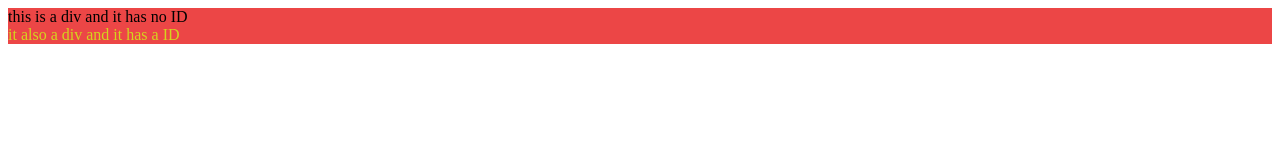
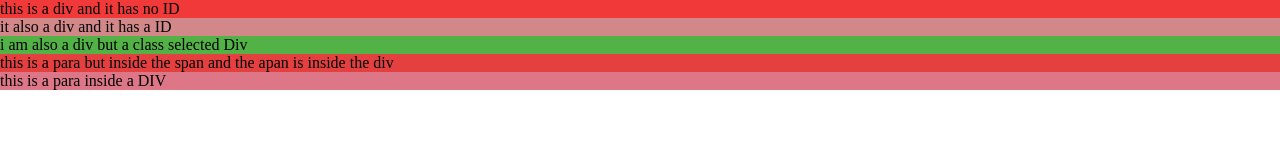
Before and after one commit to UmarGithX/Sigma-web-dev, a plain HTML site: page video 17 Css Selectors/index.html in a window 1280 px wide. Drawn offline with Linux system fonts and the light colour scheme.

Commit message:
Refactor index.html and style.css for video 17; update structure and styles for div elements

```diff
--- a/video 17 Css Selectors/index.html
+++ b/video 17 Css Selectors/index.html
@@ -1,14 +1,26 @@
 <!DOCTYPE html>
 <html lang="en">
-<head>
-    <meta charset="UTF-8">
-    <meta name="viewport" content="width=device-width, initial-scale=1.0">
+  <head>
+    <meta charset="UTF-8" />
+    <meta name="viewport" content="width=device-width, initial-scale=1.0" />
     <title>Css selector</title>
-    <link rel="stylesheet" href="style.css">
-</head>
-<body>
+    <link rel="stylesheet" href="style.css" />
+  </head>
+  <body>
+    <!-- element selector -->
     <div>this is a div and it has no ID</div>
-    <div id="nddiv">it also a div and it has a ID</div>
+    <!-- id Selector -->
+    <div id="Id_div">it also a div and it has a ID</div>
+    <!-- class selector -->
+    <div class="class_div">i am also a div but a class selected Div</div>
+    <div>
+      <span>
+        <p>this is a para but inside the span and the apan is inside the div</p>
+      </span>
+    </div>
 
-</body>
+    <div>
+      <p>this is a para inside a DIV</p>
+    </div>
+  </body>
 </html>
--- a/video 17 Css Selectors/style.css
+++ b/video 17 Css Selectors/style.css
@@ -1,8 +1,24 @@
-div{
-    background-color: #ec4646;
+div {
+  background-color: #f13939;
 }
 /* here the div is is a class so the Background is changed of all divs */
 /* and the nddiv is also a div but it has an ID so its can be selected by the name nddiv */
-#nddiv {
- color: rgb(212, 212, 30);
+#Id_div {
+  background-color: #d28888;
 }
+.class_div {
+  background-color: rgb(83, 178, 70);
+}
+/* this is clalled Univeral selector */
+* {
+  margin: 0px;
+  padding: 0px;
+}
+/* this is called the Decrement selctor in this it will see the child where the child is and apply the color to it at any position. */
+div p{
+    background-color: #e44040;
+}
+/* child selector */
+div > p{
+    background-color: rgb(221, 119, 136);
+}
```
